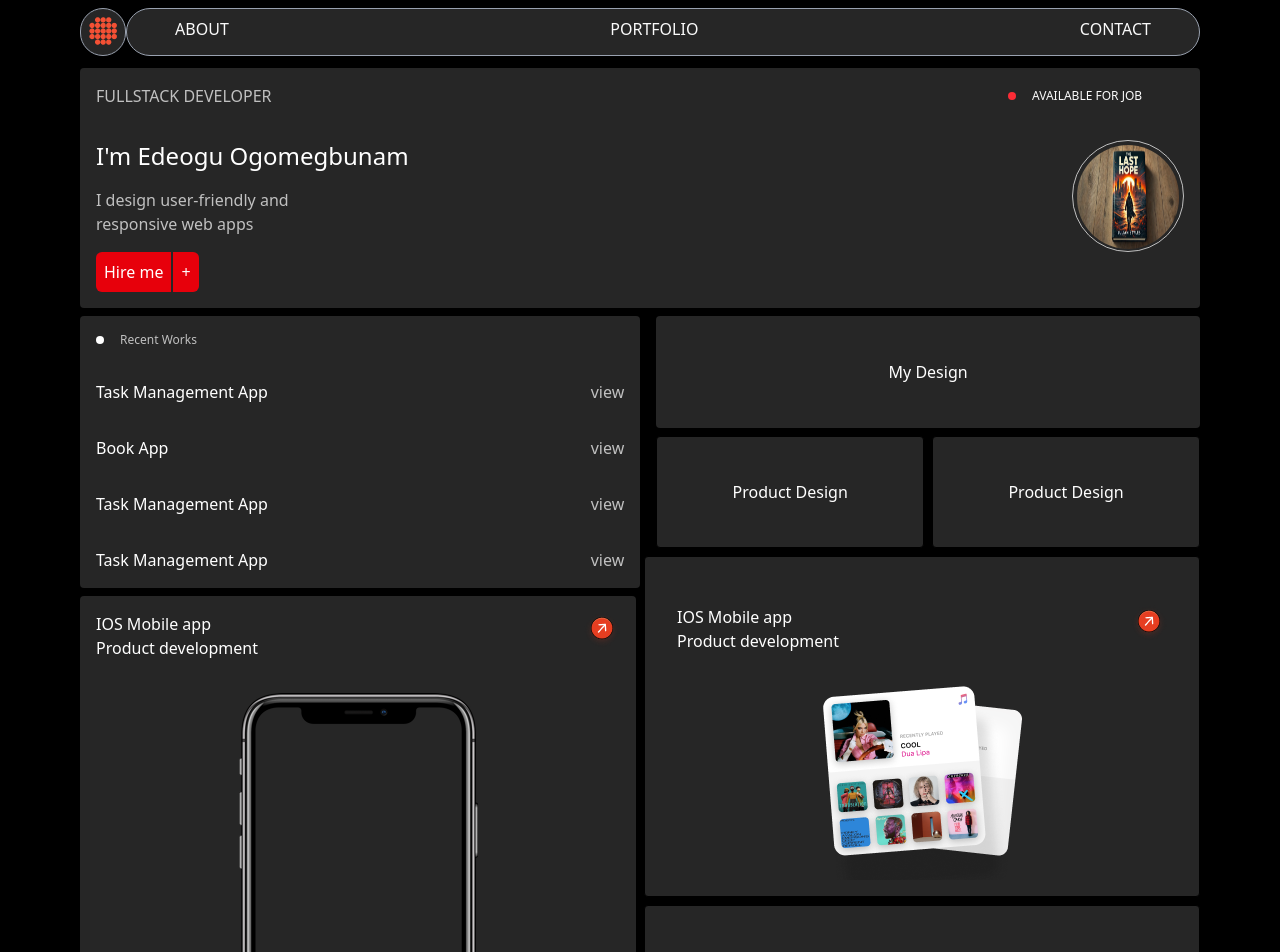
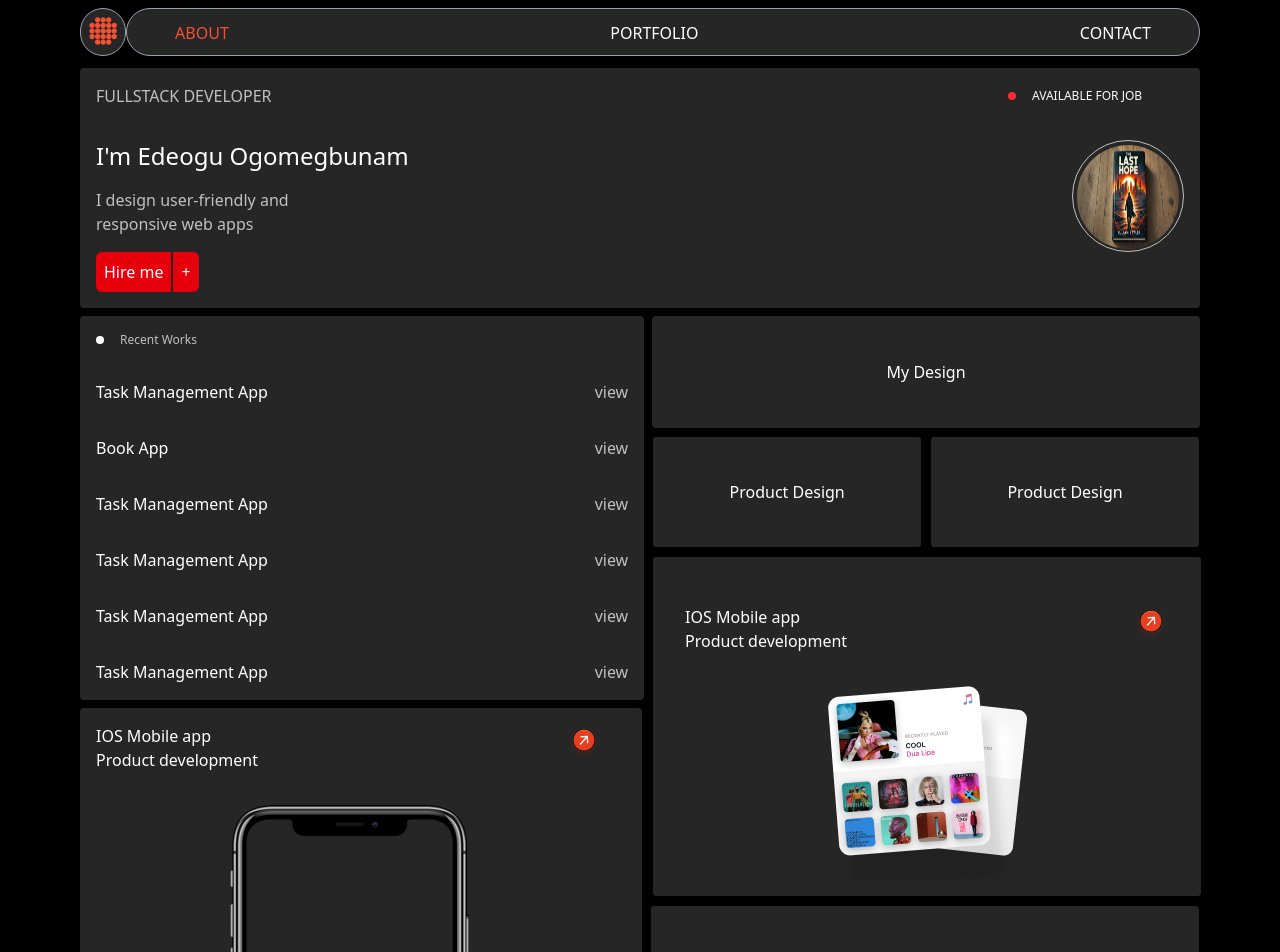
Before and after one commit to Masternpolo/portfolio, a React (Vite) app: page / in a window 1280 px wide. Shown: the top 952 px of the page. Built offline with nearby package versions, Linux system fonts and the light colour scheme.

Commit message:
adding handburger menu

```diff
--- a/src/Header.jsx
+++ b/src/Header.jsx
@@ -1,8 +1,14 @@
+import { useState } from 'react'
 import Bubbles from './assets/Bubbles.png'
 import Handburger from './assets/Handburger.png'
 
 
 function Header() {
+
+const [openNav, setOpenNav] = useState(false)
+
+const toggleNav = ()=> {setOpenNav(!openNav)}
+
     return (
         <>
             <header className='bg-dark'>
@@ -10,9 +16,9 @@ function Header() {
                     <div className="border border-gray-400 rounded-full size-12 bg-light">
                         <img src={Bubbles} alt="Logo Icon" className='mt-2 mx-auto' />
                     </div>
-                    <div className="border border-gray-400 rounded-full w-80 bg-light md:w-full">
-                        <ul className='text-neutral-50 hidden md:flex md:flex-row md:justify-between md:items-center py-2 px-12'>
-                            <li>ABOUT
+                    <div className={`${openNav ? '':'border border-gray-400 rounded-4xl'} w-80 bg-light md:w-full`}>
+                        <ul className={`${openNav ? 'flex':'hidden'} text-white flex-col h-44 mt-12 justify-between text-right px-4 pb-8 md:flex md:flex-row md:justify-between md:items-center md:py-2 md:px-12 md:h-0 md:mt-4`}>
+                            <li className='text-orange'>ABOUT
                                 <link rel="stylesheet" href="#" />
                             </li>
                             <li>PORTFOLIO
@@ -22,7 +28,7 @@ function Header() {
                                 <link rel="stylesheet" href="#" />
                             </li>
                         </ul>
-                        <img src={Handburger} alt="Handburger Icon" className='mt-2 mx-auto md:hidden' />
+                        <img src={Handburger} alt="Handburger Icon" onClick={toggleNav} className={`mt-2 mx-auto absolute top-3 right-8 z-50 md:hidden`} />
                     </div>
 
                 </nav>
--- a/src/Section.jsx
+++ b/src/Section.jsx
@@ -39,7 +39,7 @@ function Section() {
 
                 </section>
 
-                <section className="md:flex gap-4">
+                <section className="md:flex gap-2">
                     <div className="w-full bg-light rounded flex flex-col gap-8 py-4 px-4 mb-2">
                         <div className="w-44 flex items-center gap-4">
                             <div className="size-2 rounded-full bg-white">
@@ -51,6 +51,12 @@ function Section() {
                         </div>
                         <div className="flex justify-between text-white">
                             <h3>Book App</h3> <a href="#" className="text-gray">view</a>
+                        </div>
+                        <div className="flex justify-between text-white">
+                            <h3>Task Management App</h3> <a href="#" className="text-gray">view</a>
+                        </div>
+                        <div className="flex justify-between text-white">
+                            <h3>Task Management App</h3> <a href="#" className="text-gray">view</a>
                         </div>
                         <div className="flex justify-between text-white">
                             <h3>Task Management App</h3> <a href="#" className="text-gray">view</a>
@@ -80,7 +86,7 @@ function Section() {
                 <section className="">
                     <div className="flex flex-col gap-4 md:flex-row">
                         <div className="w-full rounded flex flex-col gap-2 mb-2 md:flex-row md">
-                            <div className="bg-light rounded md:w-full">
+                            <div className="bg-light rounded md:w-full md:pr-6">
                                 <div className="flex justify-between p-4 mb-4">
                                     <div className="text-white ">
                                         <h3>IOS Mobile app</h3>
@@ -97,7 +103,7 @@ function Section() {
                                 </div>
                             </div>
                             <div className="flex flex-col gap-2 md:w-full">
-                                <div className="w-full flex flex-col justify-center bg-light rounded border px-4 py-4 md:w-full md:-mt-10">
+                                <div className="w-full flex flex-col justify-center bg-light rounded border px-4 py-4 md:w-full md:-mt-38 md:ml-0.5">
                                     <div className="flex justify-between px-4 py-8">
                                         <div className="text-white">
                                             <h3>IOS Mobile app</h3>
```
